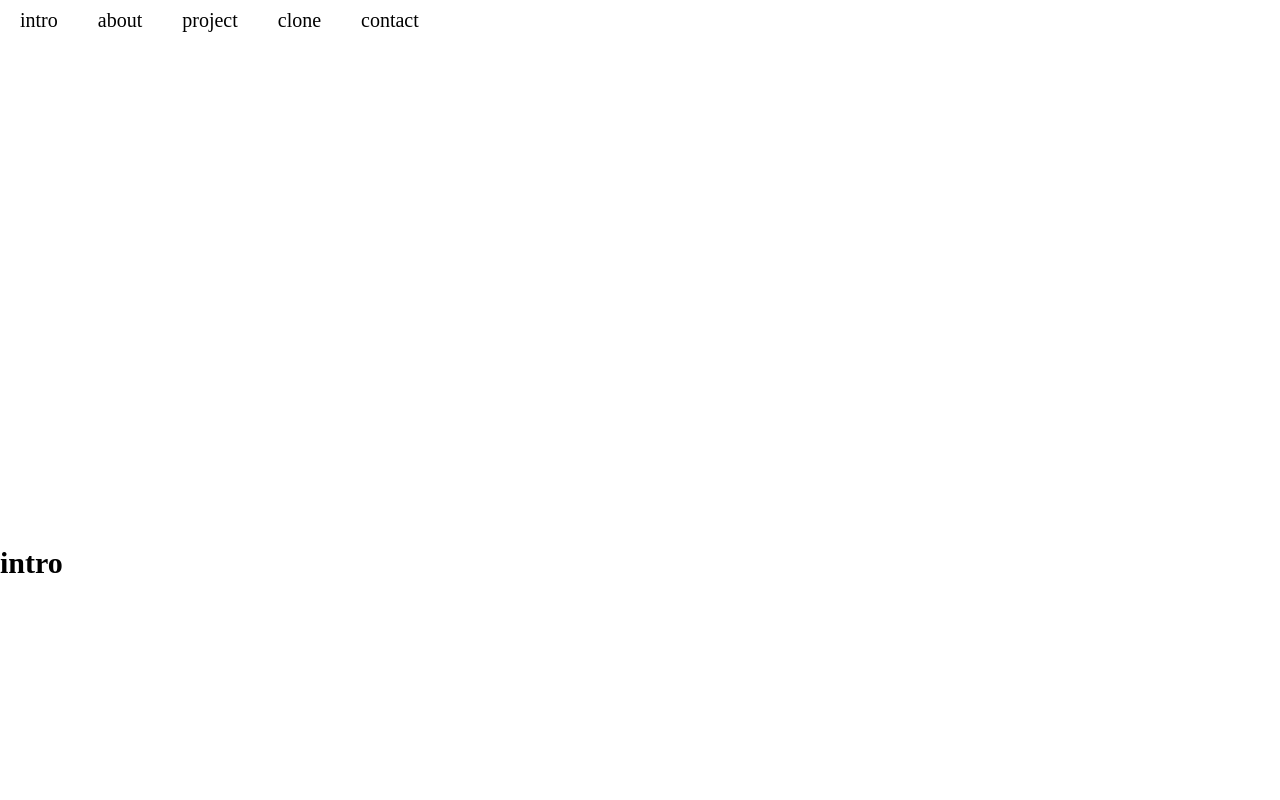
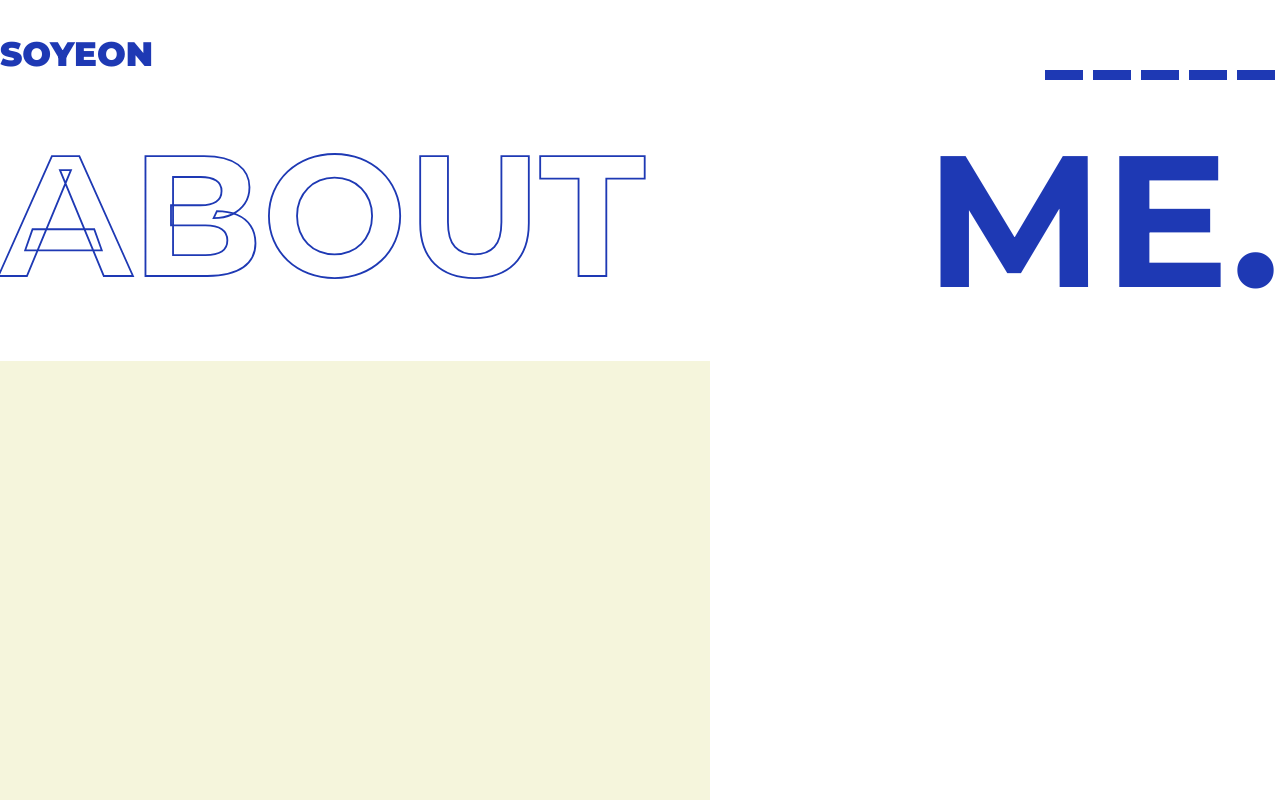
Before and after one commit to sott120/portfolio2022, a Vue app: page / in a window 1280 px wide. Shown: the top 800 px of the page. Built offline with nearby package versions, Linux system fonts and the light colour scheme.

Commit message:
헤더 제작중

```diff
--- a/public/index.html
+++ b/public/index.html
@@ -5,7 +5,10 @@
     <meta http-equiv="X-UA-Compatible" content="IE=edge">
     <meta name="viewport" content="width=device-width,initial-scale=1.0">
     <link rel="icon" href="<%= BASE_URL %>favicon.ico">
-    <link rel="stylesheet" href="./reset.css">
+    <link rel="stylesheet" href="../css/reset.css">
+    <link rel="preconnect" href="https://fonts.googleapis.com">
+  <link rel="preconnect" href="https://fonts.gstatic.com" crossorigin>
+  <link href="https://fonts.googleapis.com/css2?family=Montserrat:wght@100;200;300;400;500;600;700;800;900&family=Noto+Sans+KR:wght@100;300;400;500;700;900&display=swap" rel="stylesheet">
     <title><%= htmlWebpackPlugin.options.title %></title>
   </head>
   <body>
--- a/src/App.vue
+++ b/src/App.vue
@@ -1,24 +1,13 @@
 <template>
-<div>
-<nav>
-  <ul>
-    <li>intro</li>
-    <li>about</li>
-    <li>project</li>
-    <li>clone</li>
-    <li v-on:click="goContact">contact</li>
-  </ul>
-</nav>
-  <intro></intro>
+  <top></top>
   <about></about>
   <project></project>
   <clone></clone>
   <contact id="contact"></contact>
-  </div>
 </template>
 
 <script>
-import intro from './components/intro.vue'
+import top from './components/top.vue'
 import about from './components/about.vue'
 import project from './components/project.vue'
 import clone from './components/clone.vue'
@@ -27,15 +16,15 @@ import contact from './components/contact.vue'
 export default {
   name: 'App',
   methods: {
-    goContact(){
-      const contact = document.getElementById('contact');
-      if(contact){
-        contact.scrollIntoView({ behavior: 'smooth' })
-      }
-    }
+    // goContact(){
+    //   const contact = document.getElementById('contact');
+    //   if(contact){
+    //     contact.scrollIntoView({ behavior: 'smooth' })
+    //   }
+    // }
   },
   components: {
-    intro,
+    top,
     about,
     project,
     clone,
@@ -44,14 +33,10 @@ export default {
 }
 </script>
 
-<style scoped>
-nav ul{
-  display: flex;
-}
-
-nav ul li{
-  padding: 5px 20px;
-  font-size: 20px;
-  cursor: pointer;
+<style>
+body{
+  margin: auto;
+  max-width: 1440px;
+  width: 100%;
 }
 </style>
--- a/src/components/about.vue
+++ b/src/components/about.vue
@@ -1,6 +1,15 @@
 <template>
   <div class="hello">
-    <h1>about</h1>
+    <div class="about_title">
+    <svg xmlns="http://www.w3.org/2000/svg" viewBox="0 0 1009.586 223.199">
+      <text x="0" y="0">
+        <tspan dy="0.92em" x="0">ABOUT</tspan>
+      </text>
+    </svg>
+    <h1>ME.</h1>
+    </div>
+    <div class="my_img">
+    </div>
 
   </div>
 </template>
@@ -16,9 +25,33 @@ export default {
 
 <!-- Add "scoped" attribute to limit CSS to this component only -->
 <style scoped>
+.about_title{
+  display: flex;
+}
+
+text {
+  font-family: 'Montserrat', sans-serif;
+    paint-order: stroke;
+    stroke: #1e39b4;
+    stroke-width: 2px;
+    stroke-linecap: butt;
+    stroke-linejoin: miter;
+    fill: rgba(255, 255, 255, 0);
+    font-size: 187px;
+  font-weight: 700;
+}
+
 h1{
-  font-size: 30px;
-  font-weight: bold;
-  padding: 500px 0;
+  font-family: 'Montserrat', sans-serif;
+  font-size: 187px;
+  font-weight: 700;
+  color: #1E39B4;
+}
+
+.my_img{
+  max-width: 710px;
+  width: 100%;
+  height: 474px;
+  background-color: beige;
 }
 </style>
--- a/src/components/intro.vue
+++ /dev/null
@@ -1,24 +0,0 @@
-<template>
-  <div class="hello">
-    <h1>intro</h1>
-
-  </div>
-</template>
-
-<script>
-export default {
-  name: 'intro-page',
-  props: {
-
-  }
-}
-</script>
-
-<!-- Add "scoped" attribute to limit CSS to this component only -->
-<style scoped>
-h1{
-  font-size: 30px;
-  font-weight: bold;
-  padding: 500px 0;
-}
-</style>
--- /dev/null
+++ b/src/components/top.vue
@@ -0,0 +1,52 @@
+<template>
+  <div class="hello">
+    <header>
+    <h1>SOYEON</h1>
+    <nav>
+      <ul>
+        <li></li>
+        <li></li>
+        <li></li>
+        <li></li>
+        <li v-on:click="goContact"></li>
+      </ul>
+    </nav>
+    </header>
+  </div>
+</template>
+
+<script>
+export default {
+  name: 'intro-page',
+  props: {
+
+  }
+}
+</script>
+
+<!-- Add "scoped" attribute to limit CSS to this component only -->
+<style scoped>
+header{
+  height: 80px;
+  display: flex;
+  justify-content: space-between;
+  align-items: flex-end;
+}
+h1{
+  font-family: 'Montserrat', sans-serif;
+  font-size: 34px;
+  font-weight: 900;
+  color: #1E39B4;
+}
+nav ul{
+  display: flex;
+}
+
+nav ul li{
+  margin: 0 5px;
+  width: 38px;
+  height: 10px;
+  background-color: #1E39B4;
+  cursor: pointer;
+}
+</style>
```
Also changed, not shown: public/css/reset.css (renamed from public/reset.css).
